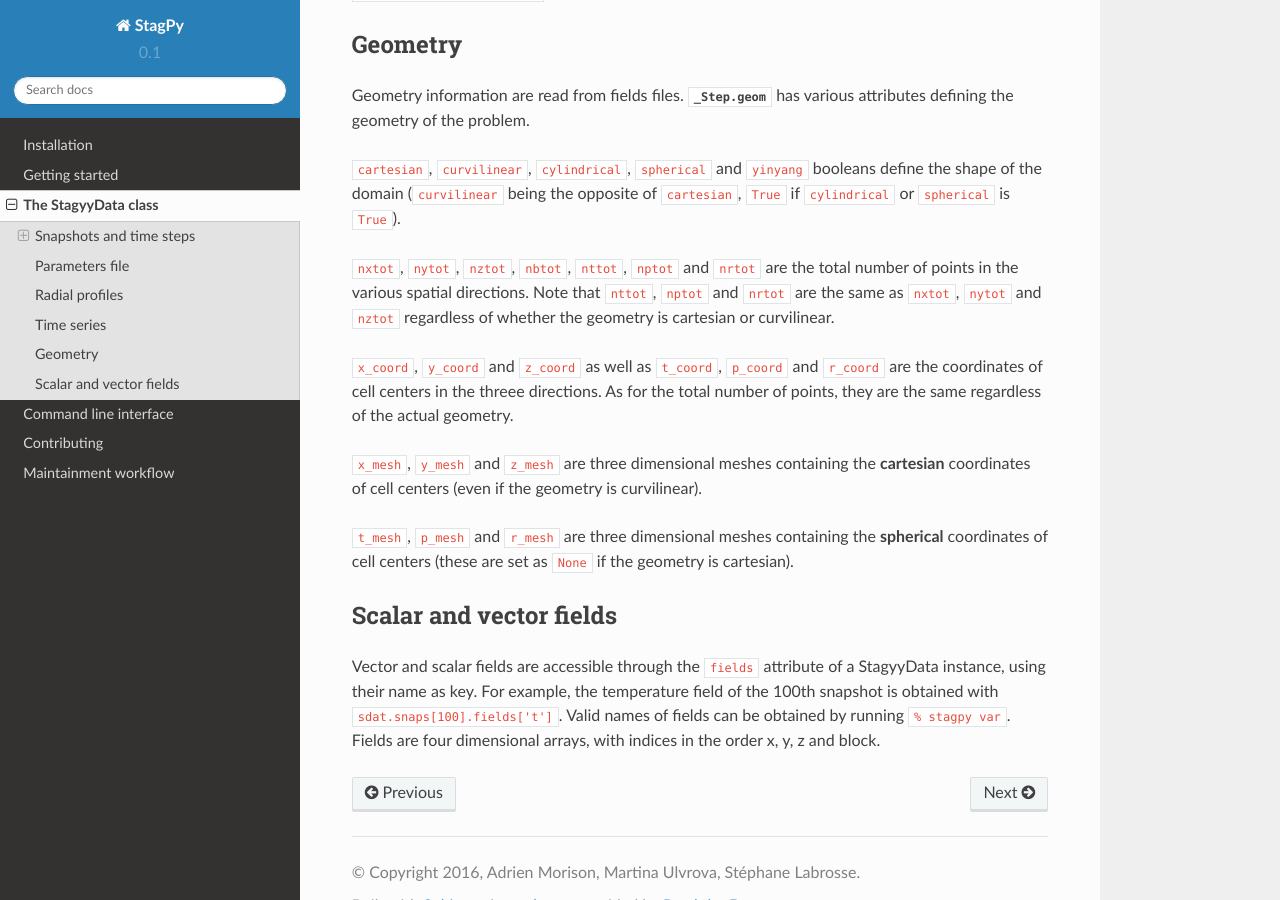
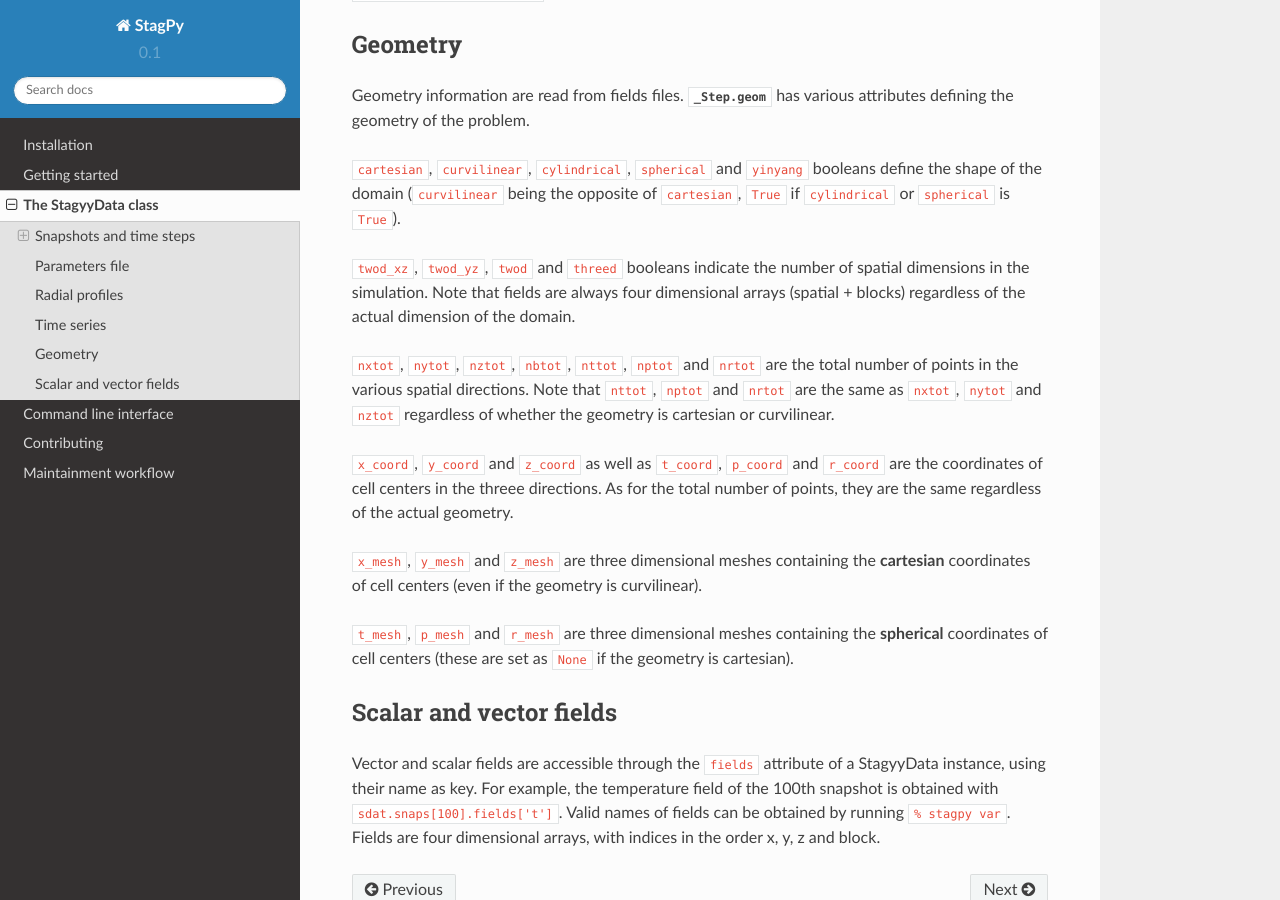
Before and after one commit to StagPython/StagPy, a Sphinx documentation site: the page built from docs/sources/stagyydata.rst, in a window 1280 px wide and 900 px high, scrolled down 2887 px. Built offline with Sphinx 7.4.7 and the Read the Docs theme 2.0.0, drawn with Linux system fonts in a browser that asks for light colours.

Commit message:
Add doc about twod and threed booleans

```diff
--- a/docs/sources/stagyydata.rst
+++ b/docs/sources/stagyydata.rst
@@ -145,6 +145,11 @@ various attributes defining the geometry of the problem.
 booleans define the shape of the domain (``curvilinear`` being the opposite of
 ``cartesian``, ``True`` if ``cylindrical`` or ``spherical`` is ``True``).
 
+``twod_xz``, ``twod_yz``, ``twod`` and ``threed`` booleans indicate the number
+of spatial dimensions in the simulation. Note that fields are always four
+dimensional arrays (spatial + blocks) regardless of the actual dimension of the
+domain.
+
 ``nxtot``, ``nytot``, ``nztot``, ``nbtot``, ``nttot``, ``nptot`` and ``nrtot``
 are the total number of points in the various spatial directions. Note that
 ``nttot``, ``nptot`` and ``nrtot`` are the same as ``nxtot``, ``nytot`` and
```
